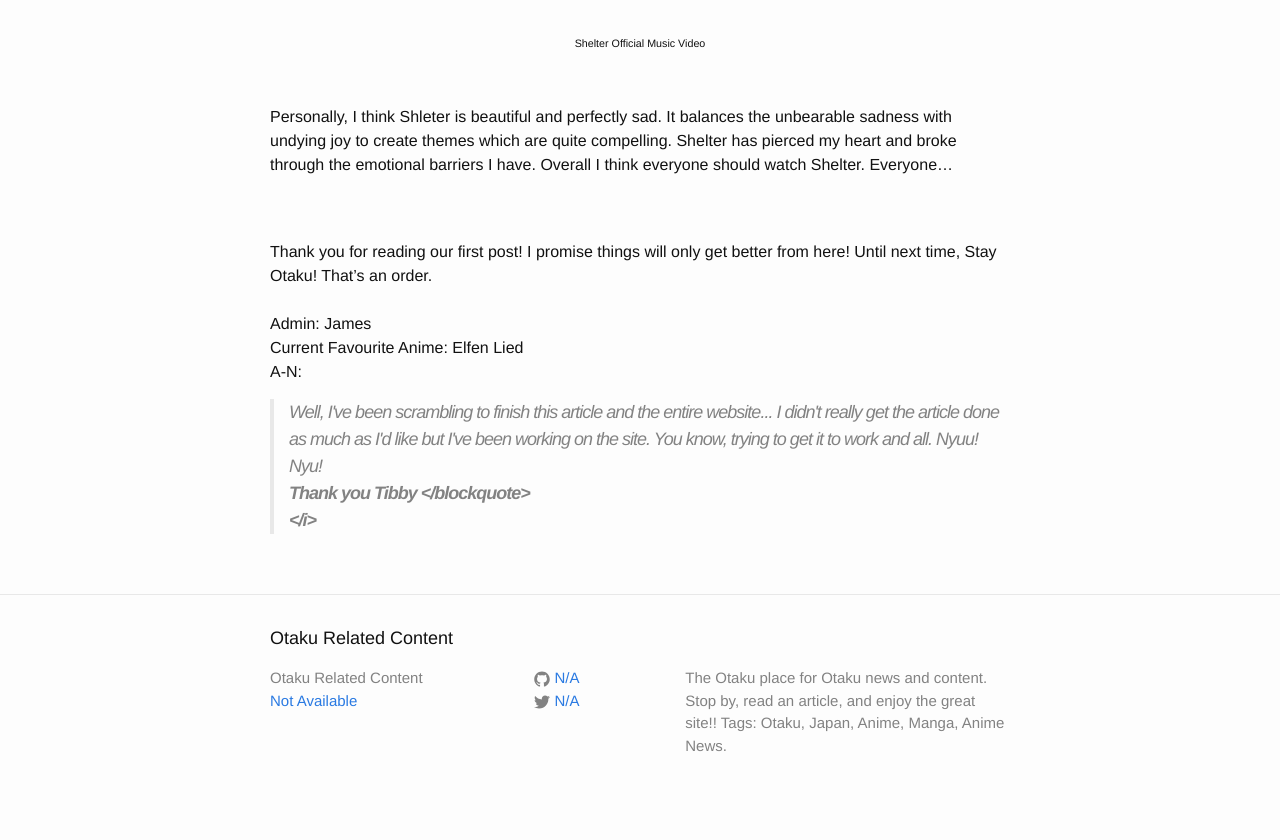
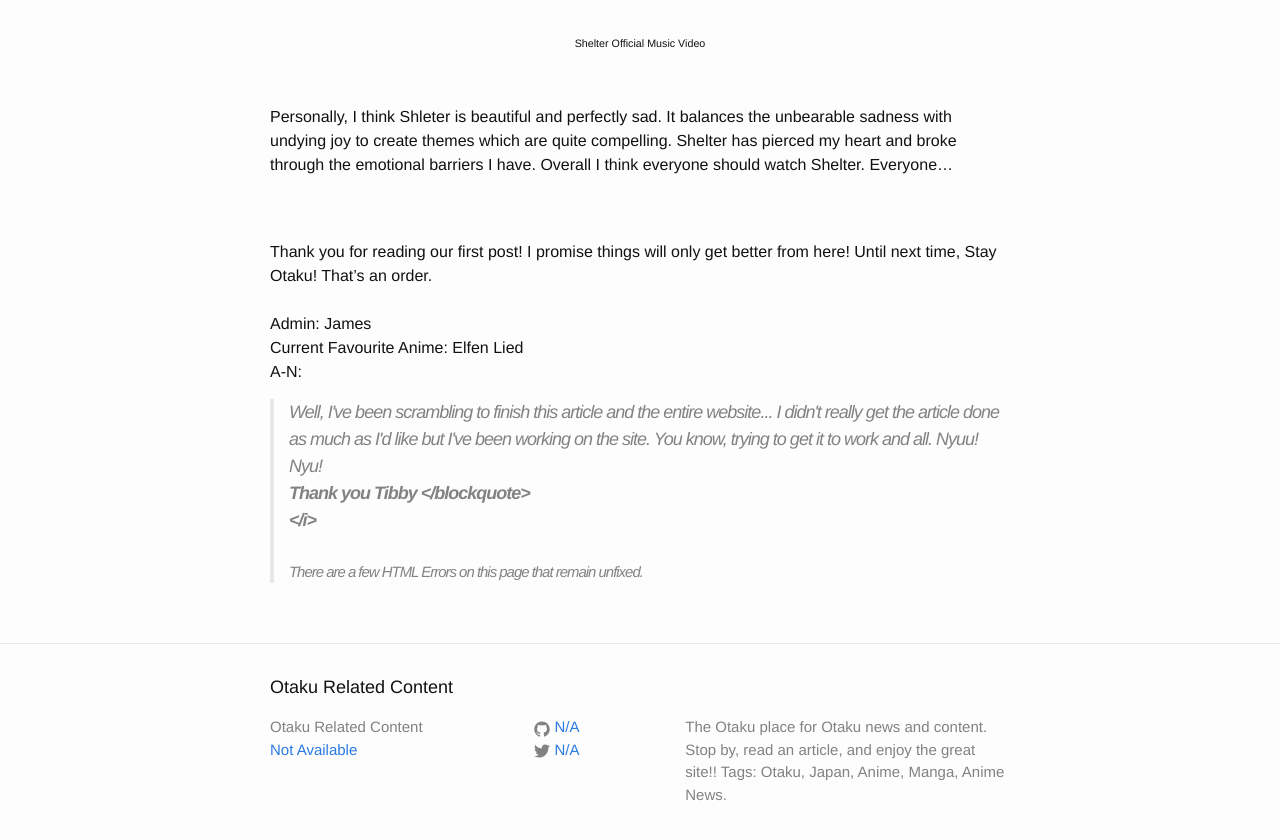
Before and after one commit to Hannah-Elsayne/Hannah-Elsayne.github.io, a Jekyll site: the page built from _posts/2016-11-19-Shelter.markdown, in a window 1280 px wide and 900 px high, scrolled down 956 px, cut to the strip 34-874 px from the top of the window. Built offline with Jekyll 4.4.1, drawn with Linux system fonts in a browser that asks for light colours; before the commit the page ends 1807 px from its top, so only the background shows below that.

Commit message:
Bug Notes
Added notes to the bottom of the page containing notices about HTML
bugs.

```diff
--- a/_includes/Shelter_2016-11-19.html
+++ b/_includes/Shelter_2016-11-19.html
@@ -54,3 +54,9 @@ A-N:
 <br /><i><b>
 Thank you Tibby
 </blockquote><br /></i></b>
+
+<br />
+<br />
+<h5>
+There are a few HTML Errors on this page that remain unfixed.
+</h5>
```
